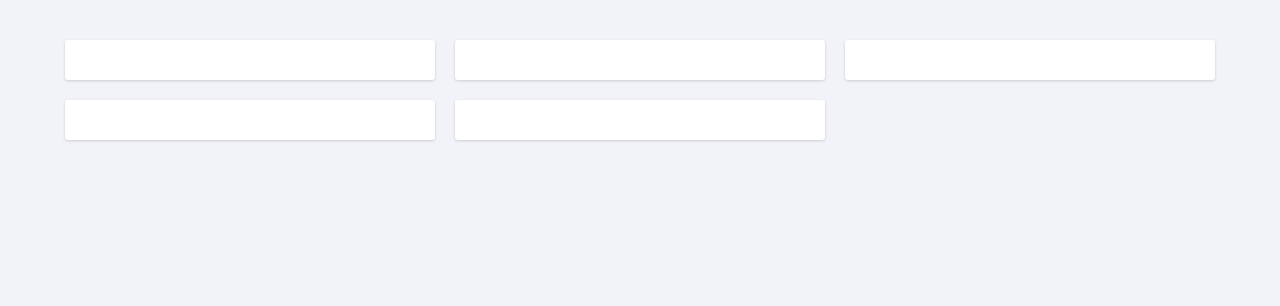
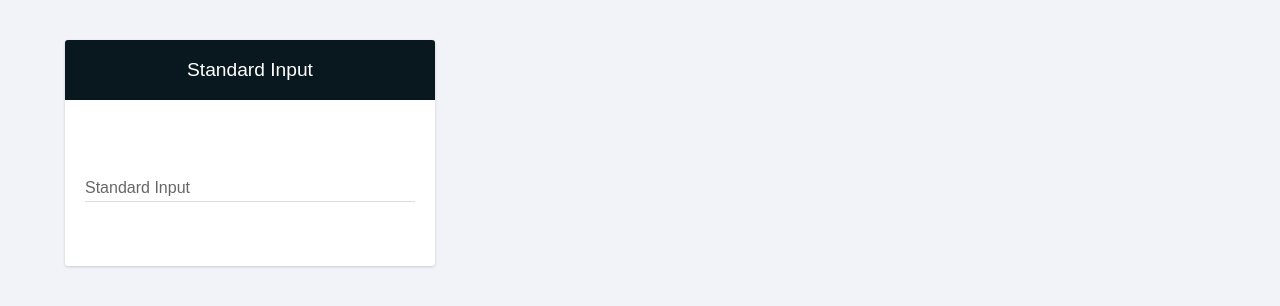
Before and after one commit to heshamabdulzaher/Custom-html-elements, a plain HTML site: page index.html in a window 1280 px wide. Drawn offline with Linux system fonts and the light colour scheme.

Commit message:
Added Standard Input

```diff
--- a/index.html
+++ b/index.html
@@ -10,12 +10,17 @@
 <body>
 
     <div class="container">
-        <div class="form-field-container"></div>
-        <div class="form-field-container"></div>
-        <div class="form-field-container"></div>
-        <div class="form-field-container"></div>
-        <div class="form-field-container"></div>
+        <!-- Standard Input -->
+        <div class="form-field-container">
+            <h3>Standard Input</h3>
+            <div class="standard_input">
+                <label for="standardInput">Standard Input</label>
+                <input type="type" id="standardInput">
+                <div class="standard_input__underline"></div>
+            </div>
+        </div>
     </div>
 
+    <script src="./main.js"></script>
 </body>
 </html>
--- a/main.js
+++ b/main.js
@@ -0,0 +1,16 @@
+// Standard Input
+const standardInput = document.querySelector(".standard_input input");
+standardInput.addEventListener("focus", handleInputsAnimation);
+standardInput.addEventListener("focusout", handleInputsAnimation);
+function handleInputsAnimation(e) {
+  if (e.type === "focus") {
+    e.target.parentElement.classList.add("active");
+  } else if (e.type === "focusout") {
+    e.target.parentElement.classList.remove("active");
+    if (e.target.value) {
+      e.target.parentElement.classList.add("gotValue");
+    } else {
+      e.target.parentElement.classList.remove("gotValue");
+    }
+  }
+}
--- a/style.css
+++ b/style.css
@@ -11,7 +11,7 @@ body {
   padding: 0;
   margin: 0;
   background-color: #f2f3f8;
-  font-family: serif;
+  font-family: sans-serif, arial;
 }
 .container {
   width: 1170px;
@@ -23,8 +23,79 @@ body {
 .form-field-container {
   width: calc(100% / 3 - 20px);
   margin: 10px;
-  padding: 20px;
   border-radius: 3px;
   background-color: #fff;
   box-shadow: 0 1px 3px rgba(0, 0, 0, 0.16);
+  overflow: hidden;
 }
+h3 {
+  padding: 1em;
+  margin: 0;
+  margin-bottom: 2em;
+  font-size: 1.2em;
+  font-weight: 500;
+  text-align: center;
+  background-color: #09181e;
+  color: #fff;
+}
+
+/* Standard input */
+.standard_input {
+  margin: 4em 20px;
+  position: relative;
+}
+
+.standard_input label {
+  position: absolute;
+  top: 15px;
+  left: 0;
+  cursor: text;
+  user-select: none;
+  font-size: 1em;
+  font-weight: 500;
+  color: rgba(0, 0, 0, 0.6);
+  transform-origin: center left;
+  transition: transform 180ms cubic-bezier(0.4, 0, 0.2, 1);
+}
+.standard_input.active label {
+  color: var(--PColor);
+  transform: scale(0.75) translateY(-35px);
+}
+.standard_input.gotValue label {
+  transform: scale(0.75) translateY(-35px);
+}
+
+.standard_input input {
+  width: 100%;
+  height: 38px;
+  border: 0;
+  outline: 0;
+  padding: 0;
+  border-radius: 4px 4px 0 0;
+  font-size: 1em;
+}
+
+.standard_input__underline {
+  position: absolute;
+  bottom: 0;
+  left: 0;
+  width: 100%;
+  height: 1px;
+  background-color: #dadce0;
+}
+.standard_input__underline::after {
+  content: "";
+  position: absolute;
+  top: 0;
+  left: 50%;
+  background-color: var(--PColor);
+  width: 100%;
+  height: 2px;
+  transform: translateX(-50%) scaleX(0.2);
+  opacity: 0;
+  transition: transform 180ms cubic-bezier(0.4, 0, 0.2, 1);
+}
+.standard_input.active .standard_input__underline::after {
+  transform: translateX(-50%) scaleX(1);
+  opacity: 1;
+}
```
